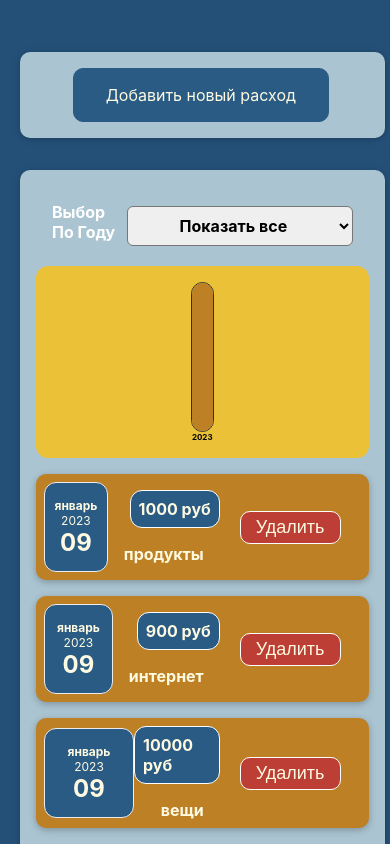
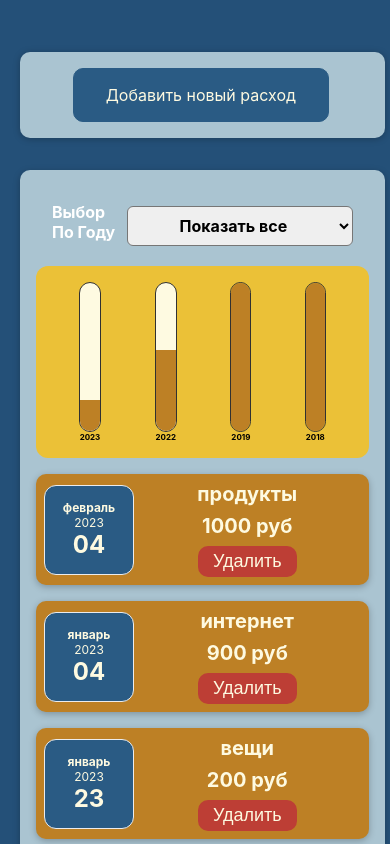
Before and after one commit to meys313/cost-accounting-app, a React (Create React App) app: page / in a window 390 px wide. Shown: the top 844 px of the page. Built offline with nearby package versions, Linux system fonts and the light colour scheme; the HTML template or start-up script is replaced by a standard one.

Commit message:
немного изменил адаптив, добавил данных для отображения

```diff
--- a/src/App.js
+++ b/src/App.js
@@ -5,22 +5,50 @@ import {useState} from "react";
 
 const someData = [
     {
-        date: new Date(),
+        date: new Date(2023, 1, 4),
         title: 'продукты',
         amount: 1000,
         id: '0.11111'
     },
     {
-        date: new Date(),
+        date: new Date(2023, 0, 4),
         title: 'интернет',
         amount: 900,
         id: '0.111121'
     },
     {
-        date: new Date(),
+        date: new Date(2023, 0, 23),
+        title: 'вещи',
+        amount: 200,
+        id: '0.11111311'
+    },
+
+    {
+        date: new Date(2022, 11, 21),
+        title: 'ремон машины',
+        amount: 500,
+        id: '0.11111411'
+    },
+
+    {
+        date: new Date(2022, 5, 4),
+        title: 'налоги',
+        amount: 5000,
+        id: '0.1111111'
+    },
+
+    {
+        date: new Date(2019, 3, 1),
+        title: 'продукты',
+        amount: 10000,
+        id: '0.11131111'
+    },
+
+    {
+        date: new Date(2018, 2, 10),
         title: 'вещи',
         amount: 10000,
-        id: '0.1111111'
+        id: '0.11111411'
     },
 ]
 function App() {
--- a/src/components/Costs/Cost-item.css
+++ b/src/components/Costs/Cost-item.css
@@ -9,17 +9,14 @@
 
 .cost-item__description {
     display: flex;
-    flex-direction: column;
-    gap: 1rem;
-    align-items: flex-end;
-    flex-flow: column-reverse;
-    justify-content: flex-start;
+    /*gap: 1rem;*/
+    align-items: center;
     flex: 1;
 }
 
 .cost-item h2 {
     color: #3a3a3a;
-    font-size: 1rem;
+    font-size: 1.4rem;
     flex: 1;
     margin: 0 1rem;
     color: #fefae1;
@@ -30,7 +27,6 @@
     font-weight: bold;
     color: #fefae1;
     background-color: #2a5b84;
-    border: 1px solid white;
     padding: 0.5rem;
     border-radius: 12px;
 }
@@ -39,10 +35,11 @@
     padding: 0px 20px;
 }
 .cost-item__btn-wrapper button {
+    border: none;
+    outline: none;
     font-size: 18px;
     cursor: pointer;
     padding: 5px 15px;
-    border: 1px solid #fff;
     background-color: #BD3E35;
     color: #fefae1;
     border-radius: 10px;
@@ -50,11 +47,11 @@
 .cost-item__btn-wrapper button+button {
     margin-left: 5px;
 }
-@media (min-width: 580px) {
+@media (max-width: 580px) {
     .cost-item__description {
-        flex-direction: row;
+        flex-direction: column;
         align-items: center;
-        justify-content: flex-start;
+        justify-content: center;
         flex: 1;
     }
 
@@ -65,5 +62,6 @@
     .cost-item__price {
         font-size: 1.25rem;
         padding: 0.5rem 1.5rem;
+        background-color: inherit;
     }
 }
--- a/src/components/Costs/Cost-item.js
+++ b/src/components/Costs/Cost-item.js
@@ -9,10 +9,11 @@ function CostItem(props){
             <CostDate date = {props.date}/>
             <div className="cost-item__description">
                 <h2>{props.title}</h2>
+
                 <div className='cost-item__price'>{props.amount} руб</div>
-            </div>
-            <div className="cost-item__btn-wrapper">
-                <button onClick={()=> {props.onDelete(props.id)}}>Удалить</button>
+                <div className="cost-item__btn-wrapper">
+                    <button onClick={()=> {props.onDelete(props.id)}}>Удалить</button>
+                </div>
             </div>
         </Card>
     )
```
